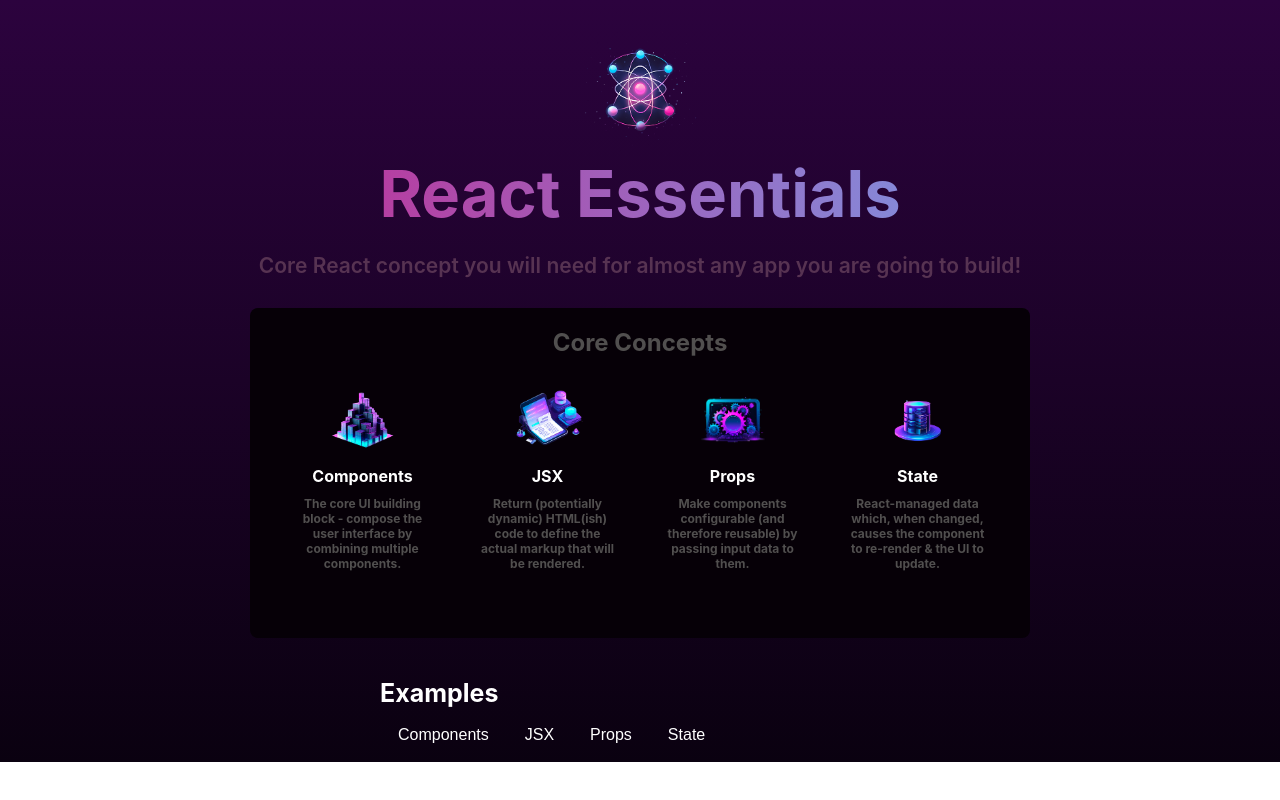
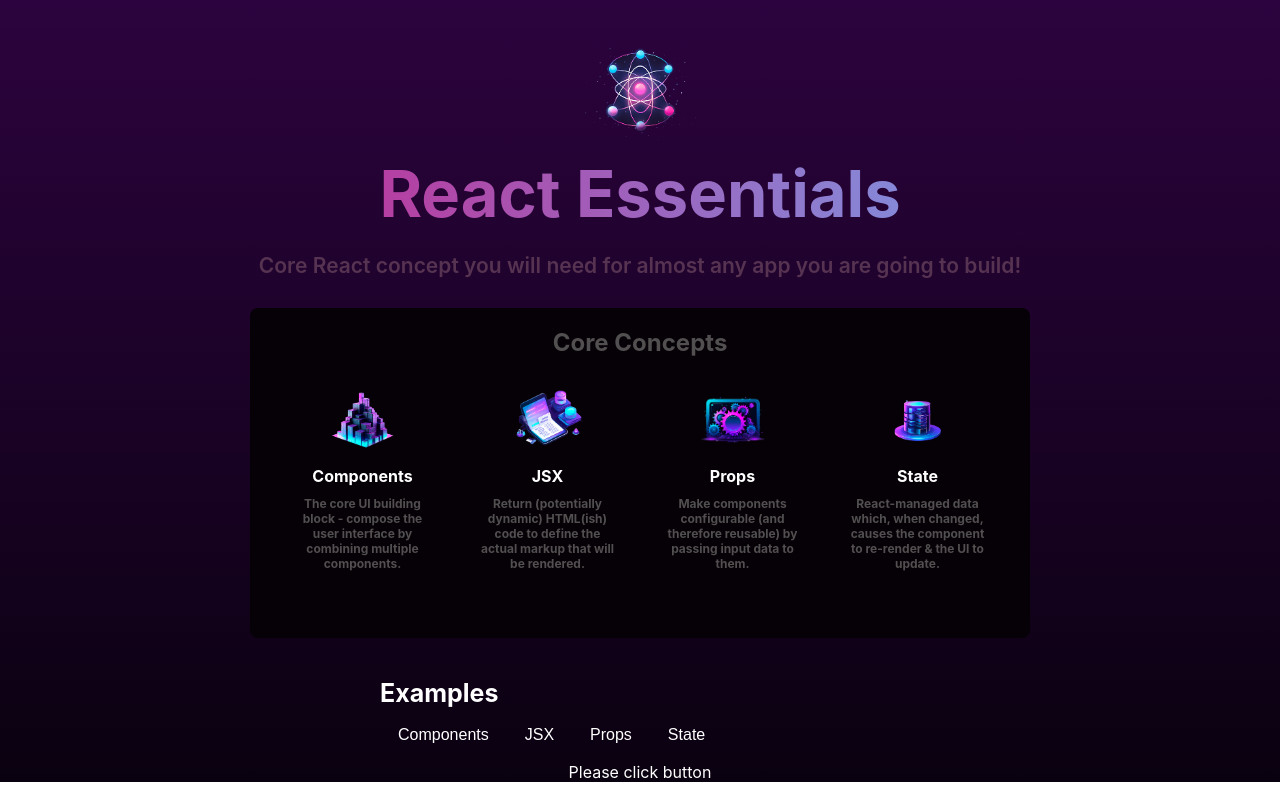
Before and after one commit to GahtoriAnkita/React_app, a React (Create React App) app: page / in a window 1280 px wide. Built offline with nearby package versions, Linux system fonts and the light colour scheme.

Commit message:
updating state

```diff
--- a/src/App.js
+++ b/src/App.js
@@ -1,14 +1,23 @@
-import React from 'react'
+import React, { useState } from 'react'
 import "./App.css"
 import Header from './components/Header'
 import Concept from './components/Concept'
 import { CORE_CONCEPTS } from './components/Data'
 import TabButton from './components/TabButton'
-function handleClick(selectedButton) {
-  //selected contains string --- "Components","JSX","Props","States" -----
-  console.log(selectedButton);
-}
+
+
 function App() {
+  const [selectedTopic, setSelectedTopic] = useState("Please click button");
+
+  // let tabContent = "Please click button";
+
+  function handleClick(selectedButton) {
+    //selected contains string --- "Components","JSX","Props","States" -----
+    // tabContent=selectedButton;
+    setSelectedTopic(selectedButton);
+    console.log(selectedTopic);
+  }
+  console.log("App Component executing");
   return (
     <div className='App'>
       <Header />
@@ -23,14 +32,15 @@ function App() {
           </div>
         </div>
       </section>
-      <section id='examples'>
+      <section id='examples' style={{ color: "white" }}>
         <div className='exam-block'>
           <h3>Examples</h3>
-          <TabButton onSelect={()=>handleClick("components")} >Components</TabButton>
-          <TabButton onSelect={()=>handleClick("jsx")}>JSX</TabButton>
-          <TabButton onSelect={()=>handleClick("props")}>Props</TabButton>
-          <TabButton onSelect={()=>handleClick("states")}>State</TabButton>
+          <TabButton onSelect={() => handleClick("components")} >Components</TabButton>
+          <TabButton onSelect={() => handleClick("jsx")}>JSX</TabButton>
+          <TabButton onSelect={() => handleClick("props")}>Props</TabButton>
+          <TabButton onSelect={() => handleClick("states")}>State</TabButton>
         </div>
+        {selectedTopic}
       </section>
     </div>
   )
--- a/src/components/TabButton.jsx
+++ b/src/components/TabButton.jsx
@@ -1,6 +1,7 @@
 import React from 'react'
 
 function TabButton({children, onSelect}) {
+  console.log("TabButton App Component executing");
   return (
     <>
     <button id='exam-btn' onClick={onSelect} >{children}</button>
```
